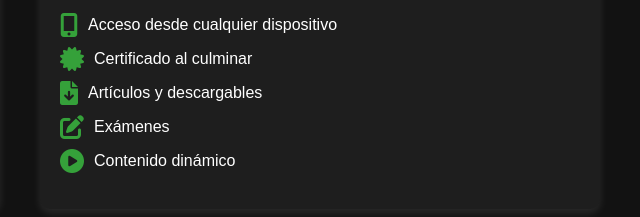
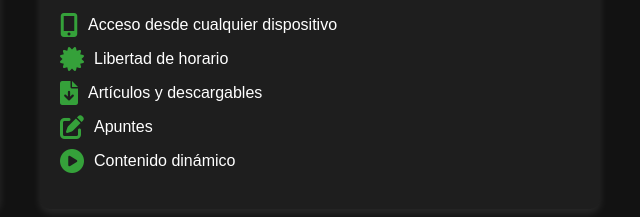
Before and after one commit to ds182/CPS, a plain HTML site: page index.html in a window 1280 px wide. Shown: the part 981-1198 px from the top of the page, 620-1260 px from the left. Drawn offline with Linux system fonts and the light colour scheme.

Commit message:
Update index.html

```diff
--- a/index.html
+++ b/index.html
@@ -218,9 +218,9 @@
             <p>Este curso incluye:</p>
             <ul class="icon-list">
                 <li><i class="fas fa-mobile-alt"></i>Acceso desde cualquier dispositivo</li>
-                <li><i class="fas fa-certificate"></i>Certificado al culminar</li>
+                <li><i class="fas fa-certificate"></i>Libertad de horario</li>
                 <li><i class="fas fa-file-download"></i>Artículos y descargables</li>
-                <li><i class="fas fa-edit"></i>Exámenes</li>
+                <li><i class="fas fa-edit"></i>Apuntes</li>
                 <li><i class="fas fa-play-circle"></i>Contenido dinámico</li>
             </ul>
         </div>
```
